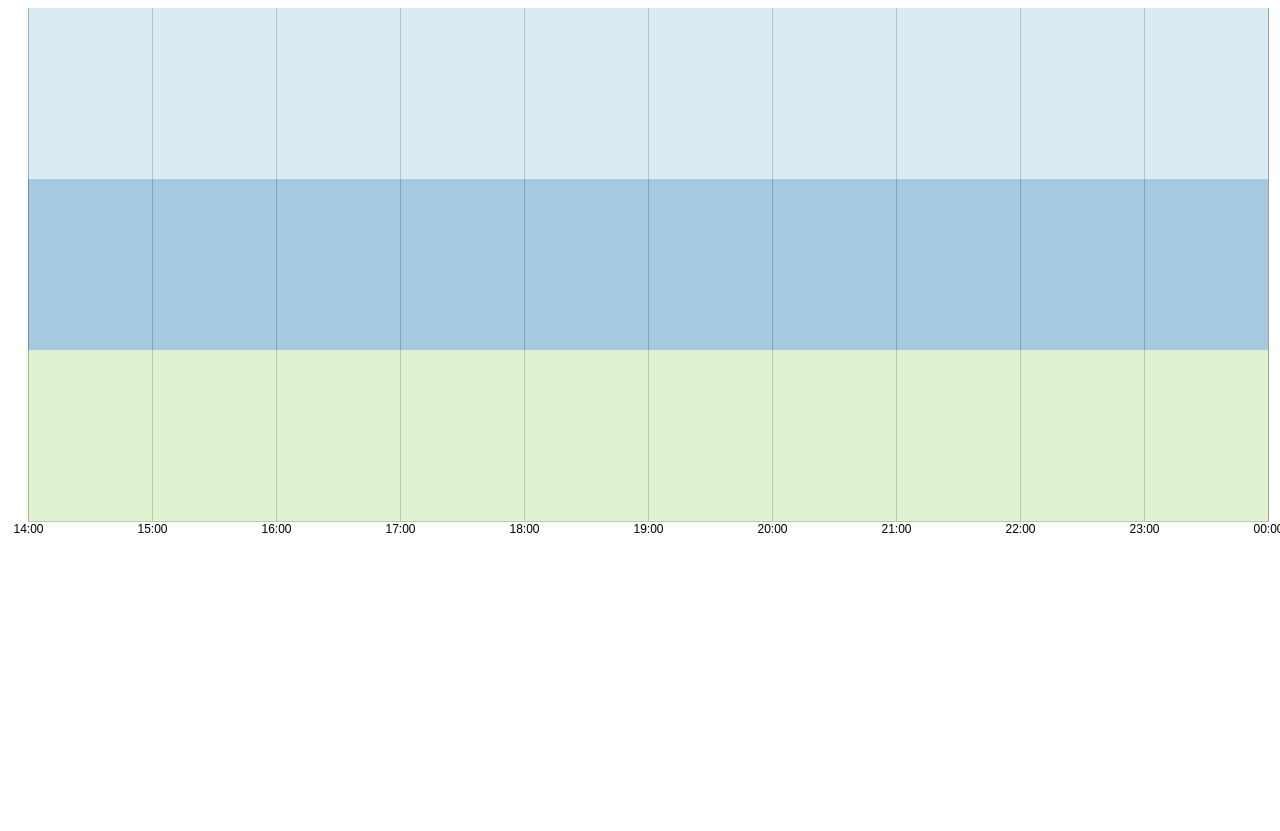
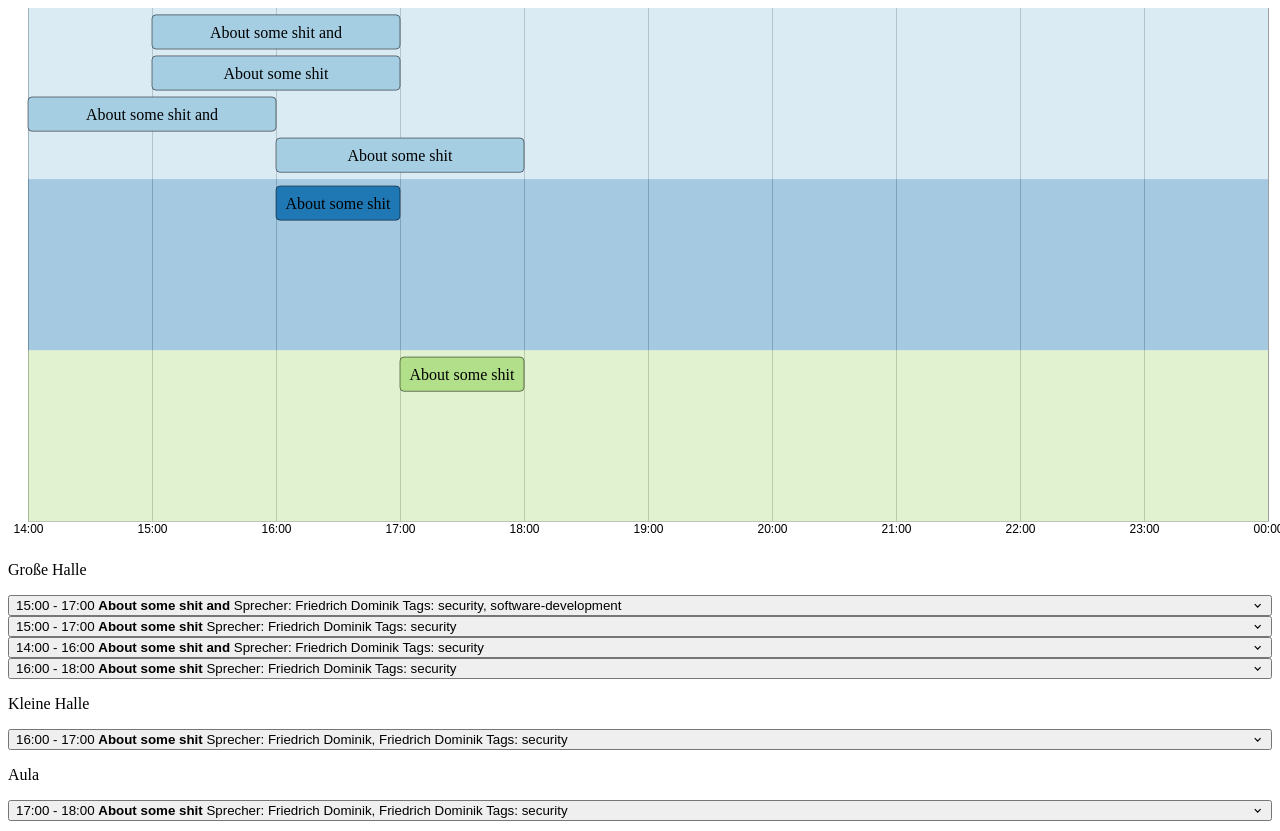
Before and after one commit to linux-days-villach/jaen-linuxday, a Gatsby site: page / in a window 1280 px wide. Before the commit the page ends 800 px from the top, so only its background shows below. Built offline with nearby package versions, Linux system fonts and the light colour scheme; Gatsby itself is replaced by a stand-in of ours.

Commit message:
feat: add timelinesection

```diff
--- a/package.json
+++ b/package.json
@@ -59,6 +59,7 @@
     "react": "^17.0.1",
     "react-dom": "^17.0.1",
     "react-helmet": "^6.1.0",
+    "react-scroll": "^1.8.4",
     "sharp": "^0.29.1"
   },
   "devDependencies": {
--- a/src/components/molecules/GanttChart/index.tsx
+++ b/src/components/molecules/GanttChart/index.tsx
@@ -4,6 +4,7 @@ import * as React from 'react'
 import * as d3 from 'd3'
 import GanttStyle from './style'
 import {DataType, RoomAndTimesType, GanttProps} from './types'
+import {scroller} from 'react-scroll'
 
 //#endregion
 
@@ -108,7 +109,6 @@ const GanttChart = ({data}: GanttProps) => {
     .nice()
 
   setUniqueCategoriesAndTimes(data)
-  console.log(categoriesAndTimes)
   const categories = Object.keys(categoriesAndTimes)
   const colorScale = d3.scaleOrdinal().domain(categories).range(d3.schemePaired)
 
@@ -224,6 +224,9 @@ const GanttChart = ({data}: GanttProps) => {
         .on('mouseleave', () => {
           tooltip.transition().duration(50).style('opacity', 0)
         })
+        .on('click', () => {
+          scroller.scrollTo(`${i}`, {smooth: true, offset: -50})
+        })
 
       /* draw event title */
       svgElement
@@ -253,6 +256,9 @@ const GanttChart = ({data}: GanttProps) => {
         })
         .on('mouseleave', () => {
           tooltip.transition().duration(50).style('opacity', 0)
+        })
+        .on('click', () => {
+          scroller.scrollTo(`${i}`, {smooth: true, offset: -50})
         })
     }
 
--- /dev/null
+++ b/src/components/organisms/sections/TimeLineSection/index.tsx
@@ -0,0 +1,172 @@
+import {
+  Box,
+  Accordion,
+  AccordionItem,
+  AccordionButton,
+  AccordionIcon,
+  AccordionPanel,
+  Text,
+  Avatar,
+  Flex,
+  Button
+} from '@chakra-ui/react'
+import {Element} from 'react-scroll'
+
+import GanttChart from '../../../molecules/GanttChart'
+import {DataType} from '../../../molecules/GanttChart/types'
+
+interface TimeLineSectionProps {
+  data: DataType[]
+}
+
+interface SortedDataType {
+  [room: string]: DataType[]
+}
+
+interface AccordionType {
+  [room: string]: [
+    {
+      element: JSX.Element
+      index: number
+    }
+  ]
+}
+
+const TimeLineSection = ({data}: TimeLineSectionProps) => {
+  const sortData = () => {
+    const sortedData: SortedDataType = {}
+    for (const d of data) {
+      if (!(d.room in sortedData)) {
+        sortedData[d.room] = [d]
+      } else {
+        sortedData[d.room].push(d)
+      }
+    }
+    return sortedData
+  }
+
+  const generateAccordions = () => {
+    const accordion: JSX.Element[] = []
+    let accordionItems: AccordionType = {}
+    const sortedData = sortData()
+    for (const key in sortedData) {
+      accordionItems[key] = [{}]
+      for (const obj of sortedData[key]) {
+        accordionItems[key].push({
+          index: data.indexOf(obj),
+          element: (
+            <AccordionItem>
+              <AccordionButton>
+                <Box flex="1" textAlign="left">
+                  {obj.startDate
+                    .toLocaleTimeString('de-AT')
+                    .substring(
+                      0,
+                      obj.startDate.toLocaleTimeString('de-AT').length - 3
+                    )}
+                  {' - '}
+                  {obj.endDate
+                    .toLocaleTimeString('de-AT')
+                    .substring(
+                      0,
+                      obj.endDate.toLocaleTimeString('de-AT').length - 3
+                    )}{' '}
+                  <b>{obj.title}</b> Sprecher:{' '}
+                  {obj.speakers.map((speaker, index) => {
+                    return (
+                      speaker.name +
+                      (index !== obj.speakers.length - 1 ? ', ' : '')
+                    )
+                  })}
+                  {' Tags: '}
+                  {obj.tags.map((tag, index) => {
+                    return tag + (index !== obj.tags.length - 1 ? ', ' : '')
+                  })}
+                </Box>
+                <AccordionIcon />
+              </AccordionButton>
+              <AccordionPanel>
+                <Text>{obj.title}</Text>
+                <Text mb="5">{obj.description}</Text>
+                <hr />
+                <Text mt="5" mb="3">
+                  Sprecher
+                </Text>
+                {obj.speakers.map((speaker, index) => {
+                  return (
+                    <Flex
+                      key={index}
+                      mb={index !== obj.speakers.length - 1 ? 3 : 5}>
+                      <Avatar src={speaker.imageSrc} />
+                      <Box ml="3">
+                        <Text>{speaker.name}</Text>
+                        <Text>{speaker.bio}</Text>
+                      </Box>
+                    </Flex>
+                  )
+                })}
+                <hr />
+                <Button
+                  mb="5"
+                  mt="10"
+                  colorScheme="blue"
+                  variant="solid"
+                  size="lg">
+                  Powerpoint
+                </Button>
+                <hr />
+                <Box fontSize="sm" mt="5">
+                  <Text>
+                    {obj.startDate
+                      .toLocaleString('de-AT')
+                      .substring(
+                        0,
+                        obj.startDate.toLocaleString('de-AT').length - 3
+                      )}{' '}
+                    -{' '}
+                    {obj.endDate
+                      .toLocaleTimeString('de-AT')
+                      .substring(
+                        0,
+                        obj.endDate.toLocaleTimeString('de-AT').length - 3
+                      )}
+                  </Text>
+                  <Text>Raum: {obj.room}</Text>
+                  <Text>
+                    Tags:{' '}
+                    {obj.tags.map((tag, index) => {
+                      return tag + (index !== obj.tags.length - 1 ? ', ' : '')
+                    })}
+                  </Text>
+                  <Text>Typ: {obj.type}</Text>
+                </Box>
+              </AccordionPanel>
+            </AccordionItem>
+          )
+        })
+      }
+      accordion.push(
+        <Box my="10">
+          <Text>{key}</Text>
+          <Accordion allowToggle>
+            {accordionItems[key].map(item => {
+              return <Element name={item.index}>{item.element}</Element>
+            })}
+          </Accordion>
+        </Box>
+      )
+    }
+    return accordion
+  }
+
+  return (
+    <Box>
+      <GanttChart data={data} />
+      {generateAccordions().map(accordion => {
+        return <Box>{accordion}</Box>
+      })}
+    </Box>
+  )
+}
+
+export default TimeLineSection
--- a/src/pages/index.tsx
+++ b/src/pages/index.tsx
@@ -1,16 +1,14 @@
 import {Box, Heading, Center} from '@chakra-ui/react'
 
-import {fields} from '@snek-at/jaen-pages'
-import React from 'react'
-import GanttChart from '../components/molecules/GanttChart'
 import {DataType} from '../components/molecules/GanttChart/types'
+import TimeLineSection from '../components/organisms/sections/TimeLineSection'
 
 const data: DataType[] = [
   {
-    tags: ['security'],
+    tags: ['security', 'software-development'],
     room: 'Große Halle',
-    startDate: new Date(2021, 9, 18, 15),
-    endDate: new Date(2021, 9, 18, 17),
+    startDate: new Date(2021, 9, 19, 15),
+    endDate: new Date(2021, 9, 19, 17),
     title: 'About some shit and',
     description: 'Its about some shit and so on and so on',
     speakers: [
@@ -27,8 +25,8 @@ const data: DataType[] = [
   {
     tags: ['security'],
     room: 'Große Halle',
-    startDate: new Date(2021, 9, 18, 15),
-    endDate: new Date(2021, 9, 18, 17),
+    startDate: new Date(2021, 9, 19, 15),
+    endDate: new Date(2021, 9, 19, 17),
     title: 'About some shit',
     description: 'Its about some shit and so on and so on',
     speakers: [
@@ -45,8 +43,8 @@ const data: DataType[] = [
   {
     tags: ['security'],
     room: 'Große Halle',
-    startDate: new Date(2021, 9, 18, 15),
-    endDate: new Date(2021, 9, 18, 17),
+    startDate: new Date(2021, 9, 19, 14),
+    endDate: new Date(2021, 9, 19, 16),
     title: 'About some shit and',
     description: 'Its about some shit and so on and so on',
     speakers: [
@@ -63,8 +61,8 @@ const data: DataType[] = [
   {
     tags: ['security'],
     room: 'Große Halle',
-    startDate: new Date(2021, 9, 18, 15),
-    endDate: new Date(2021, 9, 18, 17),
+    startDate: new Date(2021, 9, 19, 16),
+    endDate: new Date(2021, 9, 19, 18),
     title: 'About some shit',
     description: 'Its about some shit and so on and so on',
     speakers: [
@@ -81,8 +79,8 @@ const data: DataType[] = [
   {
     tags: ['security'],
     room: 'Kleine Halle',
-    startDate: new Date(2021, 9, 18, 16),
-    endDate: new Date(2021, 9, 18, 17),
+    startDate: new Date(2021, 9, 19, 16),
+    endDate: new Date(2021, 9, 19, 17),
     title: 'About some shit',
     description: 'Its about some shit and so on and so on',
     speakers: [
@@ -105,8 +103,8 @@ const data: DataType[] = [
   {
     tags: ['security'],
     room: 'Aula',
-    startDate: new Date(2021, 9, 18, 17),
-    endDate: new Date(2021, 9, 18, 18),
+    startDate: new Date(2021, 9, 19, 17),
+    endDate: new Date(2021, 9, 19, 18),
     title: 'About some shit',
     description: 'Its about some shit and so on and so on',
     speakers: [
@@ -130,7 +128,7 @@ const data: DataType[] = [
 const IndexPage = () => {
   return (
     <Box>
-      <GanttChart data={data} />
+      <TimeLineSection data={data} />
     </Box>
   )
 }
```
Also changed, not shown: 1 other file.
